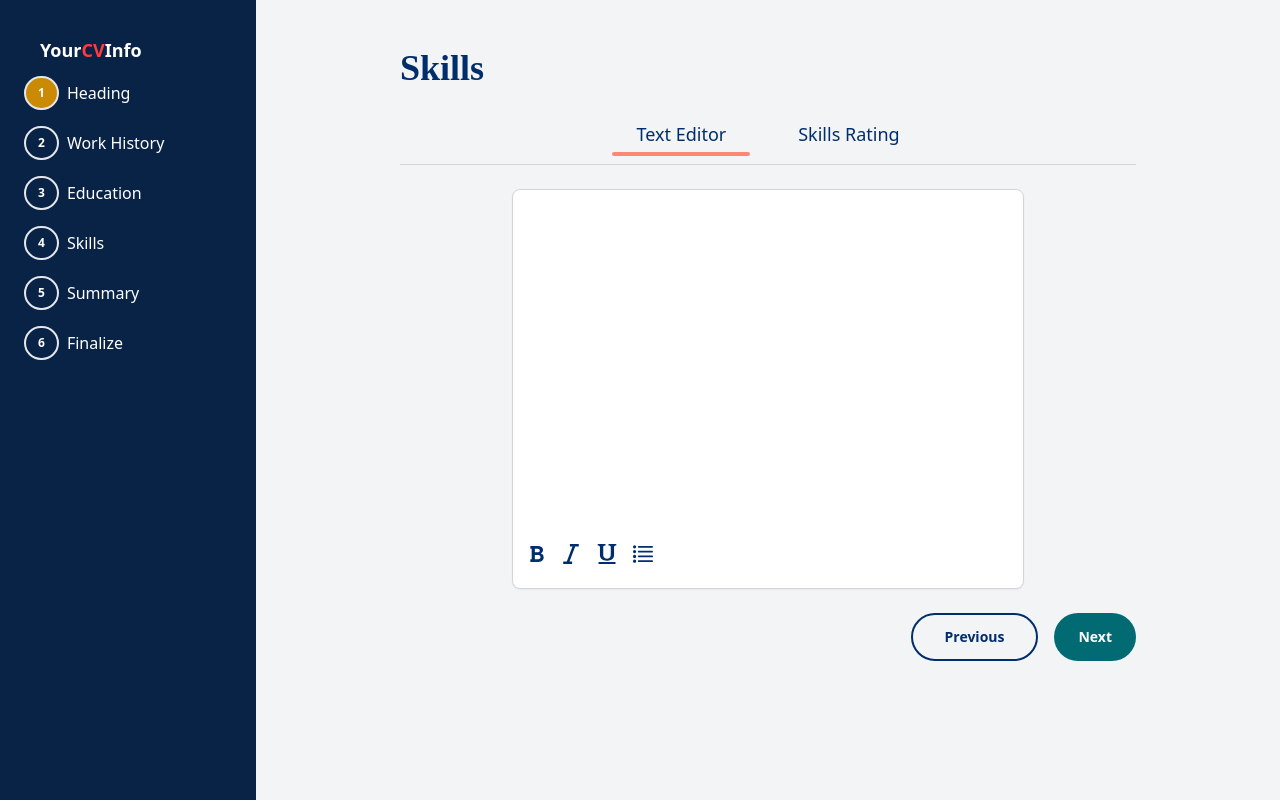
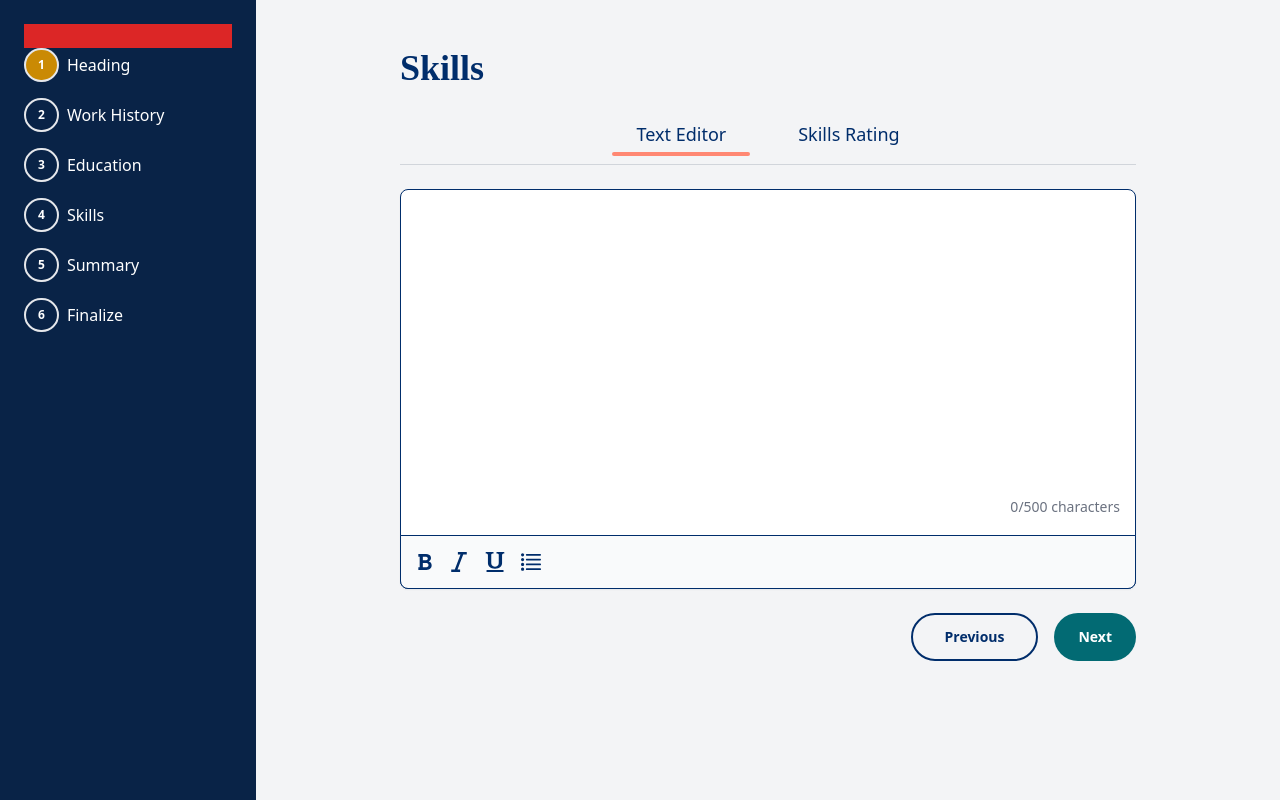
Before and after one commit to roheethragavendar/myResume, a React (Vite) app in the folder frontend/: page /skills in a window 1280 px wide. Built offline with nearby package versions, Linux system fonts and the light colour scheme.

Commit message:
updated education sidebar skills component

```diff
--- a/frontend/src/components/Education.jsx
+++ b/frontend/src/components/Education.jsx
@@ -103,8 +103,8 @@ const Education = ({ activeStep, onNextStep, onPreviousStep }) => {
     };
 
     const handleBackClick = () => {
-        onPreviousStep(); // Update the step first
-        navigate("/work-history"); // Then navigate to the previous page
+        onPreviousStep();
+        navigate("/work-history");
     };
 
     return (
--- a/frontend/src/components/Sidebar.jsx
+++ b/frontend/src/components/Sidebar.jsx
@@ -17,10 +17,10 @@ const Sidebar = ({ activeStep }) => {
   return (
     <aside className="sm:w-[20%] bg-[#092347] text-white sm:p-6 h-auto sm:h-screen fixed top-0 left-0 sm:flex flex-col z-50">
       {/* Mobile Header */}
-      <div className="flex justify-between items-center gap-10 bg-[#092347] px-4 py-3">
-        <h2 className="text-lg font-semibold">
+      <div className={`flex justify-between items-center gap-10 ${isMenuOpen ? "bg-[#092347]" : "bg-red-600"} px-4 py-3`}>
+        {isMenuOpen && <h2 className="text-lg font-semibold">
           Your<span className="text-[#FF3D3C]">CV</span>Info
-        </h2>
+        </h2>}
         <button
           onClick={() => setIsMenuOpen(!isMenuOpen)}
           className="sm:hidden text-white focus:outline-none"
--- a/frontend/src/components/Skills.jsx
+++ b/frontend/src/components/Skills.jsx
@@ -1,4 +1,203 @@
-import React, { useState } from "react";
+// import React, { useState, useRef } from "react";
+// import { useNavigate } from "react-router-dom";
+// import IconDelete from '../assets/icons/delete-icon.svg'
+// import IconAdd from '../assets/icons/plus-icon.svg'
+// import IconBold from '../assets/icons/bold-icon.svg'
+// import IconItalic from '../assets/icons/italic-icon.svg'
+// import IconUnderline from '../assets/icons/underlined-icon.svg'
+// import IconList from '../assets/icons/list-icon.svg'
+
+// const Skills = ({ activeStep, onNextStep, onPreviousStep }) => {
+
+//   const navigate = useNavigate();
+//   const [activeSkill, setActiveSkill] = useState("skill1");
+//   const [skills, setSkills] = useState([{ id: 1, rating: 0, feedback: "" }]);
+
+//   const handleAddSkill = () => {
+//     setSkills([...skills, { id: skills.length + 1, rating: 0, feedback: "" }]);
+//   };
+
+//   const handleRatingChange = (id, newRating) => {
+//     setSkills(
+//       skills.map((skill) =>
+//         skill.id === id ? { ...skill, rating: newRating } : skill
+//       )
+//     );
+//   };
+
+//   const handleFeedbackChange = (id, feedback) => {
+//     setSkills(
+//       skills.map((skill) =>
+//         skill.id === id ? { ...skill, feedback } : skill
+//       )
+//     );
+//   };
+
+//   const handleDelete = (id) => {
+//     const updatedSkills = skills.filter((skill) => skill.id !== id);
+//     setSkills(updatedSkills);
+//   };
+
+//   const handleNextClick = () => {
+//     onNextStep();
+//     navigate("/summary");
+//   };
+
+//   const handleBackClick = () => {
+//     onPreviousStep();
+//     navigate("/education");
+//   };
+//   return (
+//     <main className="w-full bg-gray-100 min-h-screen flex">
+//       <div className="w-full mx-4 sm:mx-10 md:mx-16 lg:mx-24 p-4 sm:p-6 md:p-12">
+//         <h1 className="text-left text-[#002D6B] text-2xl md:text-4xl font-semibold font-merriweather mb-6">
+//           Skills
+//         </h1>
+
+//         <div className="flex justify-center space-x-6 border-b border-gray-300 pb-2">
+//           <button
+//             className={`relative px-6 py-2 text-lg font-medium text-[#002D6B] ${activeSkill === "skill1"
+//               ? "font-bold after:block after:h-1 after:bg-[#FF8873] after:w-full after:rounded-md after:absolute after:bottom-0 after:left-0"
+//               : "font-normal"
+//               }`}
+//             onClick={() => setActiveSkill("skill1")}
+//           >
+//             Text Editor
+//           </button>
+//           <button
+//             className={`relative px-6 py-2 text-lg font-medium text-[#002D6B] ${activeSkill === "skill2"
+//               ? "font-bold after:block after:h-1 after:bg-[#FF8873] after:w-full after:rounded-md after:absolute after:bottom-0 after:left-0"
+//               : "font-normal"
+//               }`}
+//             onClick={() => setActiveSkill("skill2")}
+//           >
+//             Skills Rating
+//           </button>
+//         </div>
+
+//         <div className="mt-6">
+//           {activeSkill === "skill1" && (
+//             <div className="flex flex-col items-center space-y-4 relative">
+//               {/* ContentEditable div for rich text */}
+//               <div
+//                 ref={textAreaRef}
+//                 className="w-full text-[18px] bg-white p-4 border border-[#002D6B] rounded-lg shadow-sm focus:outline-none"
+//                 contentEditable={true}
+//                 placeholder="Add your skills here"
+//                 onInput={handleInput}
+//                 style={{ minHeight: '400px', maxHeight: '400px', paddingBottom: '60px', overflow: 'auto', wordBreak: 'break-word', whiteSpace: 'pre-wrap' }}
+//               />
+//               <p className="text-sm text-gray-500 text-right w-[150px] absolute bottom-14 right-0 p-4">
+//                 {charCount}/500 characters
+//               </p>
+//               {/* Toolbar */}
+//               <div className="w-full absolute bottom-0 flex gap-4 p-4 bg-gray-50 border-t-[1px] border-[#002D6B] rounded-bl-lg rounded-br-lg border-[1px]">
+//                 {/* Bold */}
+//                 <button onClick={() => document.execCommand('bold')} className="w-4">
+//                   <b>
+//                     <img src={IconBold} alt="Bold" />
+//                   </b>
+//                 </button>
+
+//                 {/* Italic */}
+//                 <button onClick={() => document.execCommand('italic')} className="text-xl text-[#002D6B]">
+//                   <i>
+//                     <img src={IconItalic} alt="Italic" />
+//                   </i>
+//                 </button>
+
+//                 {/* Underline */}
+//                 <button onClick={() => document.execCommand('underline')} className="text-xl text-[#002D6B]">
+//                   <u>
+//                     <img src={IconUnderline} alt="Underline" />
+//                   </u>
+//                 </button>
+
+//                 {/* Unordered List */}
+//                 <button onClick={() => document.execCommand('insertUnorderedList')} className="text-xl text-[#002D6B]">
+//                   <ul className="list-disc">
+//                     <img src={IconList} alt="List" />
+//                   </ul>
+//                 </button>
+//               </div>
+//             </div>
+//           )}
+
+
+//           {activeSkill === "skill2" && (
+//             <div className="w-full max-w-lg p-4 rounded-lg outline-none border-0 focus:outline-none focus:ring-2 focus:ring-[#026A73] sm:flex sm:flex-col sm:items-center sm:max-w-full min-h-[400px]">
+//               {skills.map((skill) => (
+//                 <div
+//                   key={skill.id}
+//                   className="flex items-center justify-center space-x-4 mb-4"
+//                 >
+//                   <div className="flex items-center space-x-1">
+//                     {[1, 2, 3, 4, 5].map((star) => (
+//                       <button
+//                         key={star}
+//                         onClick={() => handleRatingChange(skill.id, star)}
+//                         className={`text-2xl ${star <= skill.rating
+//                           ? "text-[#002D6B]"
+//                           : "text-gray-400"
+//                           }`}
+//                       >
+//                         ★
+//                       </button>
+//                     ))}
+//                   </div>
+
+//                   <input
+//                     type="text"
+//                     value={skill.feedback}
+//                     onChange={(e) =>
+//                       handleFeedbackChange(skill.id, e.target.value)
+//                     }
+//                     placeholder="Enter your feedback"
+//                     className="w-[500px] border border-[#002D6B] h-10 px-3 focus:outline-none focus:border-[#026A73] focus:border-2"
+//                   />
+//                   <div className="cursor-pointer" onClick={() => handleDelete(skill.id)}>
+//                     <img src={IconDelete} alt="" className="-text-[#002D6B]" />
+//                   </div>
+//                 </div>
+//               ))}
+
+//               <div className="flex justify-center mt-[30px]">
+//                 <button
+//                   onClick={handleAddSkill}
+//                   className="flex items-center gap-2 font-bold text-sm text-gray-400 sm:text-md hover:border-2 hover:border-[#002D6B] hover:py-2 px-6 sm:py-3 sm:px-8 rounded-full transition"
+//                 >
+//                   <img src={IconAdd} alt="" />Add More
+//                 </button>
+//               </div>
+//             </div>
+//           )}
+//         </div>
+//         <div className="flex gap-4 justify-between sm:justify-end mt-6 flex-wrap">
+//         <button
+//             onClick={handleBackClick}
+//             disabled={activeStep === 0}
+//             className="font-bold text-sm text-[#002D6B] sm:text-md border-2 py-2 px-6 sm:py-3 sm:px-8 rounded-full border-[#002D6B] text-[#002D6B]-full hover:bg-[#002D6B] hover:text-white transition"
+//           >
+//             Previous
+//           </button>
+//           <button
+//             onClick={handleNextClick}
+//             disabled={activeStep === 5}
+//             className="bg-[#026A73] font-bold text-sm sm:text-md py-2 px-6 sm:py-3 sm:px-8-full rounded-full text-white hover:opacity-90 transition"
+//           >
+//             Next
+//           </button>
+//         </div>
+//       </div>
+
+//     </main>
+//   );
+// };
+
+// export default Skills;
+
+
+import React, { useState, useRef } from "react";
 import { useNavigate } from "react-router-dom";
 import IconDelete from '../assets/icons/delete-icon.svg'
 import IconAdd from '../assets/icons/plus-icon.svg'
@@ -39,13 +238,32 @@ const Skills = ({ activeStep, onNextStep, onPreviousStep }) => {
   };
 
   const handleNextClick = () => {
+    navigate("/summary");
+    console.log("BTN CLICKED", navigate);
     onNextStep();
-    navigate("/summary");
   };
 
   const handleBackClick = () => {
-    onPreviousStep();
     navigate("/education");
+    // console.log("BTN CLICKED", navigate);
+    onNextStep();
+  };
+
+  const textAreaRef = useRef(null);
+  const [charCount, setCharCount] = useState(0);
+
+  const handleInput = (e) => {
+    const text = e.target.innerText.trim();
+    if (text.length > 500) {
+      e.target.innerText = text.substring(0, 500); // Trim excess characters
+      const range = document.createRange();
+      const sel = window.getSelection();
+      range.selectNodeContents(e.target);
+      range.collapse(false);
+      sel.removeAllRanges();
+      sel.addRange(range);
+    }
+    setCharCount(e.target.innerText.trim().length);
   };
   return (
     <main className="w-full bg-gray-100 min-h-screen flex">
@@ -56,8 +274,7 @@ const Skills = ({ activeStep, onNextStep, onPreviousStep }) => {
 
         <div className="flex justify-center space-x-6 border-b border-gray-300 pb-2">
           <button
-            className={`relative px-6 py-2 text-lg font-medium text-[#002D6B] ${
-              activeSkill === "skill1"
+            className={`relative px-6 py-2 text-lg font-medium text-[#002D6B] ${activeSkill === "skill1"
               ? "font-bold after:block after:h-1 after:bg-[#FF8873] after:w-full after:rounded-md after:absolute after:bottom-0 after:left-0"
               : "font-normal"
               }`}
@@ -66,8 +283,7 @@ const Skills = ({ activeStep, onNextStep, onPreviousStep }) => {
             Text Editor
           </button>
           <button
-            className={`relative px-6 py-2 text-lg font-medium text-[#002D6B] ${
-              activeSkill === "skill2"
+            className={`relative px-6 py-2 text-lg font-medium text-[#002D6B] ${activeSkill === "skill2"
               ? "font-bold after:block after:h-1 after:bg-[#FF8873] after:w-full after:rounded-md after:absolute after:bottom-0 after:left-0"
               : "font-normal"
               }`}
@@ -77,47 +293,57 @@ const Skills = ({ activeStep, onNextStep, onPreviousStep }) => {
           </button>
         </div>
 
-        <div className="mt-6 text-center">
+        <div className="mt-6">
           {activeSkill === "skill1" && (
-                <div className="flex flex-col items-center space-y-4">
+            <div className="flex flex-col items-center space-y-4 relative">
               {/* ContentEditable div for rich text */}
               <div
-                        className="relative w-full max-w-lg bg-white p-4 border border-[#D1D5DB] rounded-lg shadow-sm focus:outline-none focus:ring-2 focus:ring-[#026A73]"
+                ref={textAreaRef}
+                className="w-full text-[18px] bg-white p-4 border border-[#002D6B] rounded-lg shadow-sm focus:outline-none"
                 contentEditable={true}
                 placeholder="Add your skills here"
-                        style={{ minHeight: "400px" }}
-                    >
-                        {/* Toolbar for formatting */}
-                        <div className="absolute bottom-4 left-4 flex gap-4 mb-2">
+                onInput={handleInput}
+                style={{ minHeight: '400px', maxHeight: '400px', paddingBottom: '60px', overflow: 'auto', wordBreak: 'break-word', whiteSpace: 'pre-wrap' }}
+              />
+              <p className="text-sm text-gray-500 text-right w-[150px] absolute bottom-14 right-0 p-4">
+                {charCount}/500 characters
+              </p>
+              {/* Toolbar */}
+              <div className="w-full absolute bottom-0 flex gap-4 p-4 bg-gray-50 border-t-[1px] border-[#002D6B] rounded-bl-lg rounded-br-lg border-[1px]">
                 {/* Bold */}
-                            <button onClick={() => document.execCommand("bold")} className="w-4">
-                                <b><img src={IconBold} alt="" /></b>
+                <button onClick={() => document.execCommand('bold')} className="w-4">
+                  <b>
+                    <img src={IconBold} alt="Bold" />
+                  </b>
                 </button>
 
                 {/* Italic */}
-                            <button onClick={() => document.execCommand("italic")} className="text-xl text-[#002D6B]">
-                                <i><img src={IconItalic} alt="" /></i>
+                <button onClick={() => document.execCommand('italic')} className="text-xl text-[#002D6B]">
+                  <i>
+                    <img src={IconItalic} alt="Italic" />
+                  </i>
                 </button>
 
                 {/* Underline */}
-                            <button onClick={() => document.execCommand("underline")} className="text-xl text-[#002D6B]">
-                                <u><img src={IconUnderline} alt="" /></u>
+                <button onClick={() => document.execCommand('underline')} className="text-xl text-[#002D6B]">
+                  <u>
+                    <img src={IconUnderline} alt="Underline" />
+                  </u>
                 </button>
 
                 {/* Unordered List */}
-                            <button onClick={() => document.execCommand("insertUnorderedList")} className="text-xl text-[#002D6B]">
+                <button onClick={() => document.execCommand('insertUnorderedList')} className="text-xl text-[#002D6B]">
                   <ul className="list-disc">
-                                    <img src={IconList} alt="" />
+                    <img src={IconList} alt="List" />
                   </ul>
                 </button>
-                        </div>
               </div>
             </div>
           )}
 
 
           {activeSkill === "skill2" && (
-                <div>
+            <div className="w-full max-w-lg p-4 rounded-lg outline-none border-0 focus:outline-none focus:ring-2 focus:ring-[#026A73] sm:flex sm:flex-col sm:items-center sm:max-w-full min-h-[400px]">
               {skills.map((skill) => (
                 <div
                   key={skill.id}
@@ -128,8 +354,7 @@ const Skills = ({ activeStep, onNextStep, onPreviousStep }) => {
                       <button
                         key={star}
                         onClick={() => handleRatingChange(skill.id, star)}
-                                className={`text-2xl ${
-                                star <= skill.rating
+                        className={`text-2xl ${star <= skill.rating
                           ? "text-[#002D6B]"
                           : "text-gray-400"
                           }`}
@@ -165,11 +390,11 @@ const Skills = ({ activeStep, onNextStep, onPreviousStep }) => {
             </div>
           )}
         </div>
-        <div className="flex gap-4 justify-between sm:justify-end mt-6 flex-wrap">
+        <div className="flex gap-4 justify-between sm:justify-end mt-6 flex-wrap ">
           <button
             onClick={handleBackClick}
             disabled={activeStep === 0}
-            className="font-bold text-sm text-[#002D6B] sm:text-md border-2 py-2 px-6 sm:py-3 sm:px-8 rounded-full border-[#002D6B] text-[#002D6B]-full hover:bg-[#002D6B] hover:text-white transition"
+            className="font-bold text-sm text-[#002D6B] sm:text-md border-2 py-2 px-6 sm:py-3 sm:px-8 rounded-full border-[#002D6B] text-[#002D6B]-full hover:bg-[#002D6B] hover:text-white transition cursor-pointer"
           >
             Previous
           </button>
```
Lines whose indentation alone changed are shown as unchanged.
